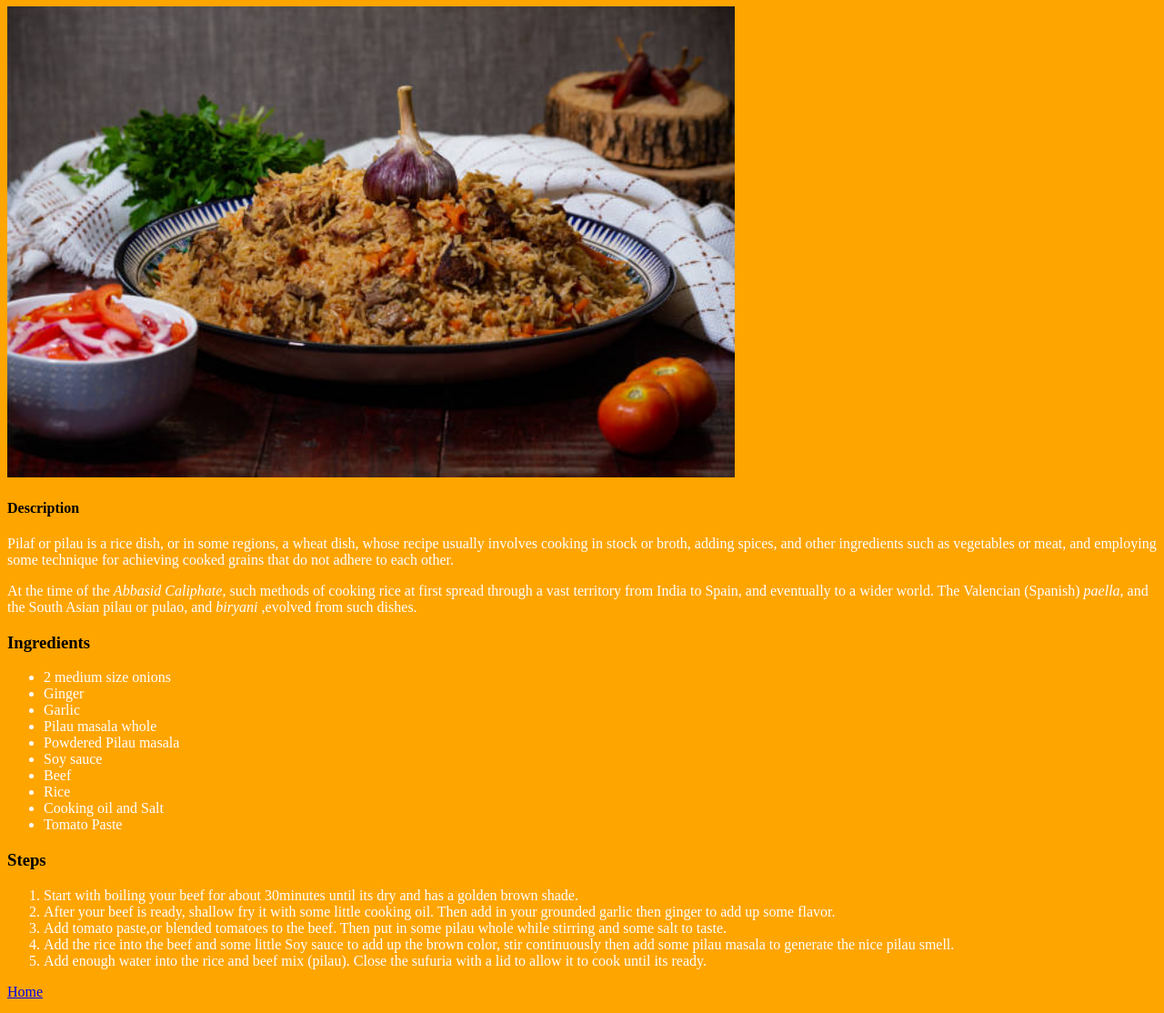
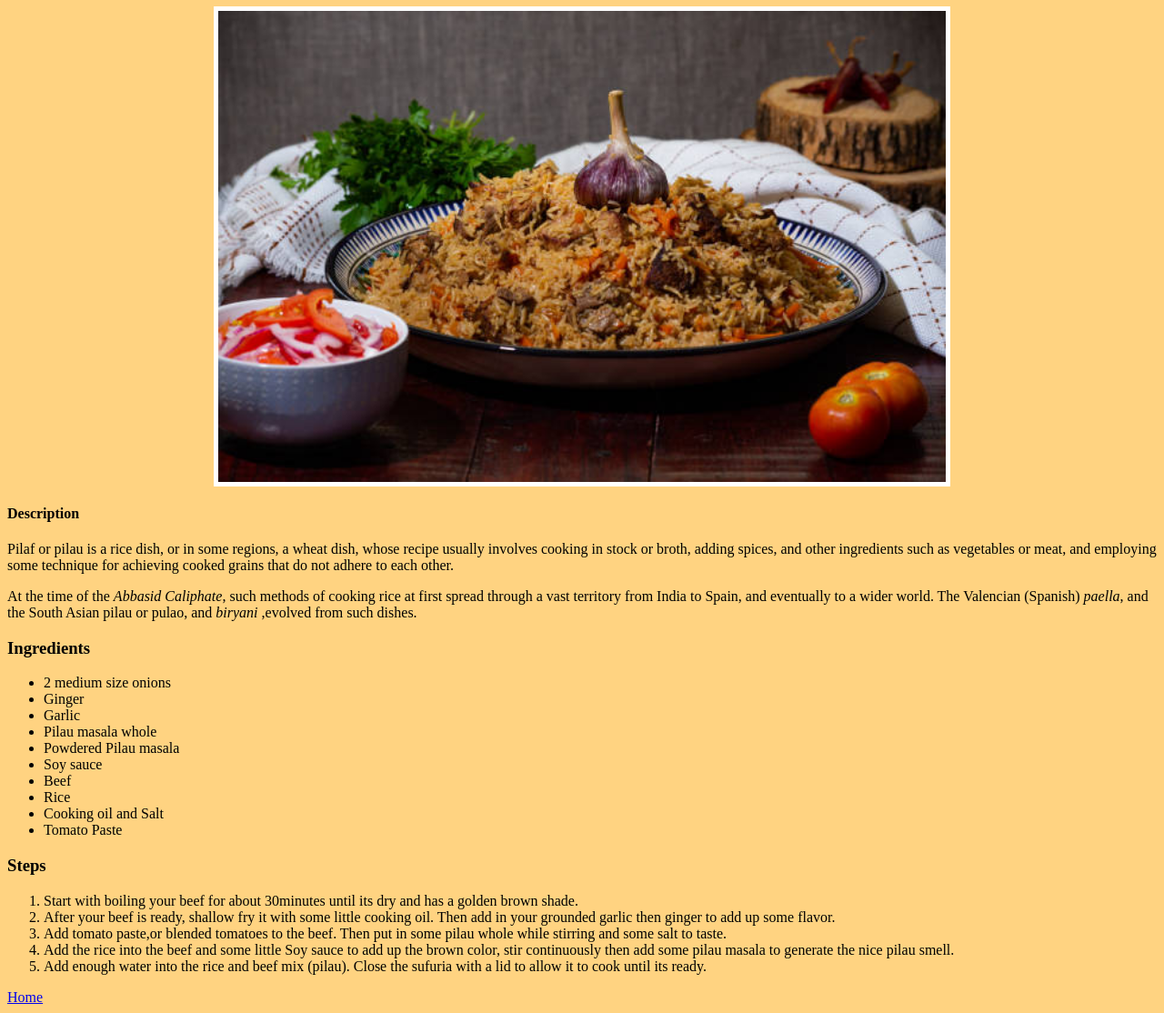
Before and after one commit to MICHELLENGEI/odin-recipes, a plain HTML site: page recipes/pilau.html in a window 1280 px wide. Shown: the part 73-1187 px from the top of the page at 91% size. Drawn offline with Linux system fonts and the light colour scheme.

Commit message:
Changed text and bg color

```diff
--- a/css/style.css
+++ b/css/style.css
@@ -1,22 +1,11 @@
 h1{
     text-align: center;
-    color: white;
 }
 body{
-    background: orange;
+    background: rgba(255, 166, 0, 0.493);
 }
-p{
-
-    color: white;
+img{
+    display: block;
+    margin: 0 auto;
+    border: 5px solid white;
 }
-ul{
-
-    color: white;
-}
-li a{
-    color: white;
-}
-
-.olist{
-    color: white;
-}
```
